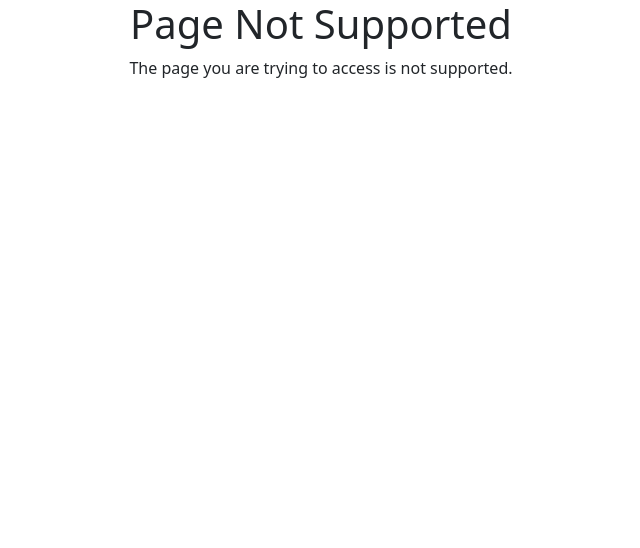
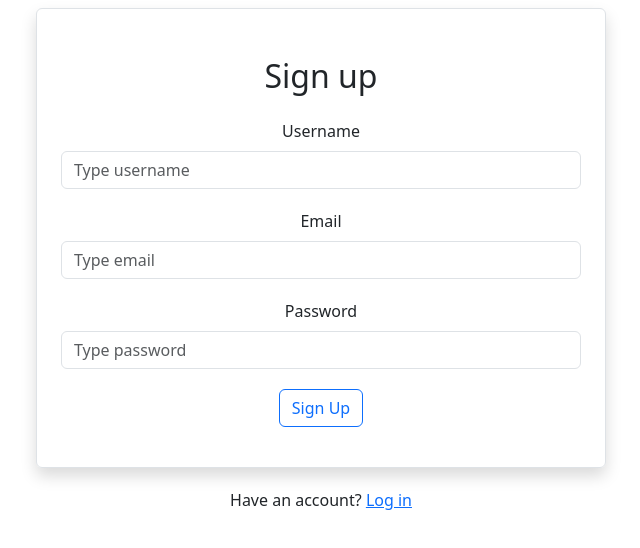
Before and after one commit to alexD00/notes-front-end, a React (Create React App) app: page /signUp in a window 1280 px wide. Before the commit this address led to /unsupported. Shown: the top 548 px of the page, without its empty margins (319-959 px from the left). Built offline with nearby package versions, Linux system fonts and the light colour scheme.

Commit message:
add SignUp page

```diff
--- a/src/App.js
+++ b/src/App.js
@@ -14,6 +14,7 @@ import ViewNote from "./notes/ViewNote";
 import Login from "./pages/Login";
 import { Navigate } from "react-router-dom";
 import PageNotSupported from "./pages/PageNotSupported";
+import SignUp from "./pages/SignUp";
 
 function App() {
   const ProtectedRoute = ({ children }) => {
@@ -28,6 +29,7 @@ function App() {
         <Navbar />
         <Routes>
           <Route exact path="/" element={<Login />} />
+          <Route exact path="/signUp" element={<SignUp />} />
 
           {/* <Route exact path="/home" element={<Home />} /> */}
           <Route
--- a/src/layout/Navbar.js
+++ b/src/layout/Navbar.js
@@ -6,9 +6,10 @@ export default function Navbar() {
   const isLoginPage = location.pathname === "/login";
   const isRootPath = location.pathname === "/";
   const isUnsupported = location.pathname === "/unsupported";
+  const isSignUpPage = location.pathname === "/signUp";
 
   // Don't render Navbar on Login page or root path
-  if (isLoginPage || isRootPath || isUnsupported) {
+  if (isLoginPage || isRootPath || isUnsupported || isSignUpPage) {
     return null;
   }
 
--- a/src/pages/Login.js
+++ b/src/pages/Login.js
@@ -1,6 +1,6 @@
 import axios from "axios";
 import React, { useState } from "react";
-import { useNavigate } from "react-router-dom";
+import { Link, useNavigate } from "react-router-dom";
 
 export default function Login() {
   let navigate = useNavigate();
@@ -40,7 +40,7 @@ export default function Login() {
     <div className="container">
       <div className="row">
         <div className="col-md-6 offset-md-3 border rounded p-4 mt-2 shadow">
-          <h2 className="text-center m-4">Login</h2>
+          <h2 className="text-center m-4">Log in</h2>
           {error && <div className="alert alert-danger">{error}</div>}
           <form onSubmit={(e) => onSubmit(e)}>
             <div className="mb-3">
@@ -84,6 +84,9 @@ export default function Login() {
           </form>
         </div>
       </div>
+      <div style={{ marginTop: "20px" }}>
+        Don't have an account? <Link to="/signUp">Sign up</Link>
+      </div>
     </div>
   );
 }
--- /dev/null
+++ b/src/pages/SignUp.js
@@ -0,0 +1,117 @@
+import axios from "axios";
+import React, { useState } from "react";
+import { Link, useNavigate } from "react-router-dom";
+// rfc
+
+export default function SignUp() {
+  let navigate = useNavigate();
+
+  const [userInfo, setUserInfo] = useState({
+    username: "",
+    email: "",
+    password: "",
+  });
+
+  const [error, setError] = useState(null); // State to store error message
+
+  const { username, email, password } = userInfo;
+
+  const onInputChange = (e) => {
+    setUserInfo({ ...userInfo, [e.target.name]: e.target.value });
+  };
+
+  const onSubmit = async (e) => {
+    e.preventDefault();
+    try {
+      const response = await axios.post(
+        "http://localhost:8080/api/users/register",
+        userInfo
+      );
+
+      navigate("/"); // Redirect to home page upon successful login
+    } catch (error) {
+      console.error("Sign up failed:", error);
+      if (
+        error.response &&
+        error.response.data &&
+        error.response.data.errorMessage
+      ) {
+        setError(error.response.data.errorMessage); // Set error message from response
+      } else {
+        // Default error message for any other error
+        setError("Sign up failed. Please try again later.");
+      }
+    }
+  };
+
+  return (
+    <div className="container">
+      <div className="row">
+        <div className="col-md-6 offset-md-3 border rounded p-4 mt-2 shadow">
+          <h2 className="text-center m-4">Sign up</h2>
+          {error && <div className="alert alert-danger">{error}</div>}
+          <form onSubmit={(e) => onSubmit(e)}>
+            <div className="mb-3">
+              <div>
+                <label htmlFor="Name" className="form-label">
+                  Username
+                </label>
+                <input
+                  onChange={(e) => onInputChange(e)}
+                  value={username}
+                  className="form-control"
+                  placeholder="Type username"
+                  name="username"
+                />
+                <div>
+                  <label
+                    htmlFor="Name"
+                    className="form-label"
+                    style={{ marginTop: "20px" }}
+                  >
+                    Email
+                  </label>
+                  <input
+                    onChange={(e) => onInputChange(e)}
+                    value={email}
+                    type="email"
+                    className="form-control"
+                    placeholder="Type email"
+                    name="email"
+                  />
+                </div>
+                <div>
+                  <label
+                    htmlFor="Name"
+                    className="form-label"
+                    style={{ marginTop: "20px" }}
+                  >
+                    Password
+                  </label>
+                  <input
+                    onChange={(e) => onInputChange(e)}
+                    value={password}
+                    type="password"
+                    className="form-control"
+                    placeholder="Type password"
+                    name="password"
+                  />
+                </div>
+                <button
+                  type="submit"
+                  className="btn btn-outline-primary"
+                  style={{ marginTop: "20px" }}
+                >
+                  Sign Up
+                </button>
+              </div>
+            </div>
+          </form>
+        </div>
+      </div>
+      <div style={{ marginTop: "20px" }}>
+        Have an account? <Link to="/">Log in</Link>
+      </div>
+    </div>
+  );
+}
```
